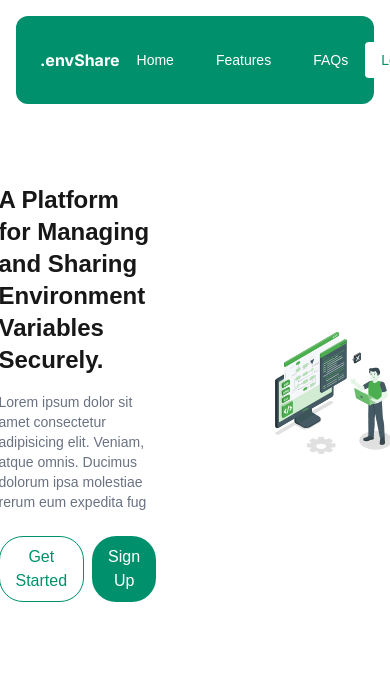
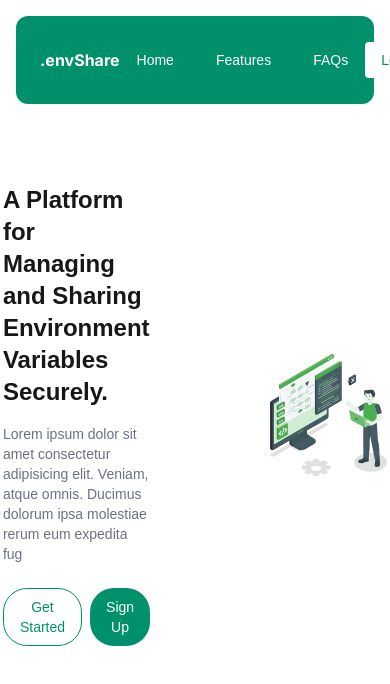
Before and after one commit to ChirayuSahu/envoy, a Next.js app in the folder web-app/: page / in a window 390 px wide. Shown: the top 684 px of the page. Built offline with nearby package versions, Linux system fonts and the light colour scheme; no server answers.

Commit message:
style: add responsive button texts

```diff
--- a/web-app/src/components/button.tsx
+++ b/web-app/src/components/button.tsx
@@ -13,9 +13,9 @@ const Button = ({ children, variant = "primary", className, onClick, disabled }:
   const base = "py-2 px-4 rounded font-medium transition-colors cursor-pointer";
 
   const variants = {
-    primary: "bg-[#00916C] text-white hover:bg-[#007a5a] focus:outline-none",
-    secondary: "bg-white text-[#00916C] hover:bg-gray-100 focus:ring-1 focus:outline-[#00916C]",
-    outline: "border border-[#00916C] text-[#00916C] hover:bg-[#00916C] hover:text-white",
+    primary: "bg-[#00916C] text-white hover:bg-[#007a5a] focus:outline-none text-sm md:text-md lg:text-xl",
+    secondary: "bg-white text-[#00916C] hover:bg-gray-100 focus:ring-1 focus:outline-[#00916C] text-sm md:text-md lg:text-xl",
+    outline: "border border-[#00916C] text-[#00916C] hover:bg-[#00916C] hover:text-white text-sm md:text-md lg:text-xl",
     danger: "bg-red-600 text-white hover:bg-red-700",
   };
 
```
